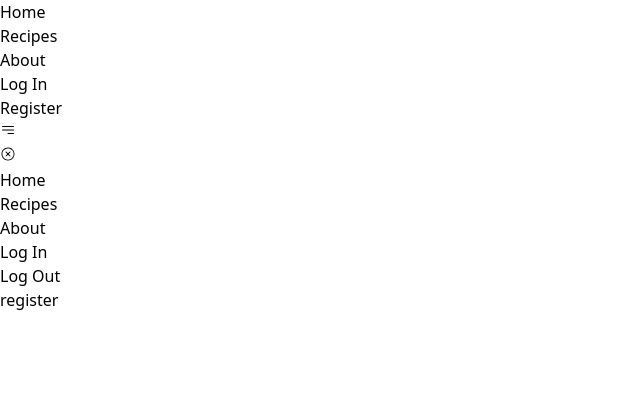
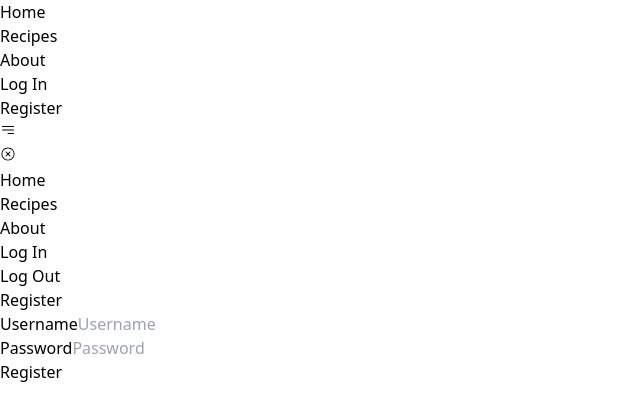
Before and after one commit to vai-sys/FoodFare, a React (Vite) app in the folder Frontend/: page /users/register in a window 1280 px wide. Shown: the top 420 px of the page, without its empty margins (0-640 px from the left). Built offline with nearby package versions, Linux system fonts and the light colour scheme.

Commit message:
Authentication

```diff
--- a/Frontend/src/components/Login.jsx
+++ b/Frontend/src/components/Login.jsx
@@ -1,11 +1,89 @@
-import React from 'react'
+import React, { useState } from 'react';
+import axios from 'axios';
 
-const Login = () => {
+function Login() {
+  const [username, setUsername] = useState('');
+  const [password, setPassword] = useState('');
+  const [message, setMessage] = useState('');
+
+  const handleSubmit = async (e) => {
+    e.preventDefault();
+    setMessage('');
+
+    try {
+      const response = await axios.post('http://localhost:5000/user/login', {
+        username,
+        password
+      });
+
+      const token = response.data.token;
+
+      // Store the token in localStorage
+      localStorage.setItem('token', token);
+
+      setMessage('Login successful!');
+
+    } catch (error) {
+      if (error.response) {
+        setMessage(error.response.data.msg || 'An error occurred');
+      } else if (error.request) {
+        setMessage('No response from server. Please try again.');
+      } else {
+        setMessage('Error: ' + error.message);
+      }
+    }
+  };
+
   return (
-    <div>
-      login
+    <div className="flex items-center justify-center min-h-screen bg-gray-100">
+      <div className="px-8 py-6 mt-4 text-left bg-white shadow-lg rounded-lg">
+        <h3 className="text-2xl font-bold text-center">Login</h3>
+        <form onSubmit={handleSubmit}>
+          <div className="mt-4">
+            <div>
+              <label className="block" htmlFor="username">Username</label>
+              <input
+                type="text"
+                placeholder="Username"
+                id="username"
+                className="w-full px-4 py-2 mt-2 border rounded-md focus:outline-none focus:ring-1 focus:ring-blue-600"
+                value={username}
+                onChange={(e) => setUsername(e.target.value)}
+                required
+              />
+            </div>
+            <div className="mt-4">
+              <label className="block" htmlFor="password">Password</label>
+              <input
+                type="password"
+                placeholder="Password"
+                id="password"
+                className="w-full px-4 py-2 mt-2 border rounded-md focus:outline-none focus:ring-1 focus:ring-blue-600"
+                value={password}
+                onChange={(e) => setPassword(e.target.value)}
+                required
+              />
+            </div>
+            <div className="flex items-baseline justify-between">
+              <button
+                type="submit"
+                className="px-6 py-2 mt-4 text-white bg-blue-600 rounded-lg hover:bg-blue-900"
+              >
+                Login
+              </button>
+            </div>
+          </div>
+        </form>
+        {message && (
+          <div className="mt-4 text-center">
+            <p className={`text-sm ${message.includes('Error') || message.includes('occurred') ? 'text-red-500' : 'text-green-500'}`}>
+              {message}
+            </p>
+          </div>
+        )}
+      </div>
     </div>
-  )
+  );
 }
 
-export default Login
+export default Login;
--- a/Frontend/src/components/Register.jsx
+++ b/Frontend/src/components/Register.jsx
@@ -1,11 +1,81 @@
-import React from 'react'
+import React, { useState } from 'react';
+import axios from 'axios';
 
 const Register = () => {
+  const [username, setUsername] = useState('');
+  const [password, setPassword] = useState('');
+  const [message, setMessage] = useState('');
+
+  const handleSubmit = async (e) => {
+    e.preventDefault();
+    setMessage('');
+    try {
+      const response = await axios.post('http://localhost:5000/user/register', {
+        username,
+        password
+      });
+      setMessage(response.data.msg || "Registration Successful!");
+    } catch (error) {
+      if (error.response) {
+        setMessage(error.response.data.msg || 'An error occurred');
+      } else if (error.request) {
+        setMessage('No response from server. Please try again.');
+      } else {
+        setMessage('Error: ' + error.message);
+      }
+    }
+  };
+
   return (
-    <div>
-      register
+    <div className="flex items-center justify-center min-h-screen bg-gray-100">
+      <div className="px-8 py-6 mt-4 text-left bg-white shadow-lg rounded-lg">
+        <h3 className="text-2xl font-bold text-center">Register</h3>
+        <form onSubmit={handleSubmit}>
+          <div className="mt-4">
+            <div>
+              <label className="block" htmlFor="username">Username</label>
+              <input
+                type="text"
+                placeholder="Username"
+                id="username"
+                className="w-full px-4 py-2 mt-2 border rounded-md focus:outline-none focus:ring-1 focus:ring-blue-600"
+                value={username}
+                onChange={(e) => setUsername(e.target.value)}
+                required
+              />
+            </div>
+            <div className="mt-4">
+              <label className="block" htmlFor="password">Password</label>
+              <input
+                type="password"
+                placeholder="Password"
+                id="password"
+                className="w-full px-4 py-2 mt-2 border rounded-md focus:outline-none focus:ring-1 focus:ring-blue-600"
+                value={password}
+                onChange={(e) => setPassword(e.target.value)}
+                required
+              />
+            </div>
+            <div className="flex items-baseline justify-between">
+              <button
+                type="submit"
+                className="px-6 py-2 mt-4 text-white bg-blue-600 rounded-lg hover:bg-blue-900"
+              >
+                Register
+              </button>
+            </div>
+          </div>
+        </form>
+        {message && (
+          <div className="mt-4 text-center">
+            <p className={`text-sm ${message.includes('Error') ? 'text-red-500' : 'text-green-500'}`}>
+              {message}
+            </p>
+          </div>
+        )}
+      </div>
     </div>
-  )
-}
+  );
+};
 
-export default Register
+export default Register;
```
Also changed, not shown: 1 other file (tests, documents, lock files or other folders).
